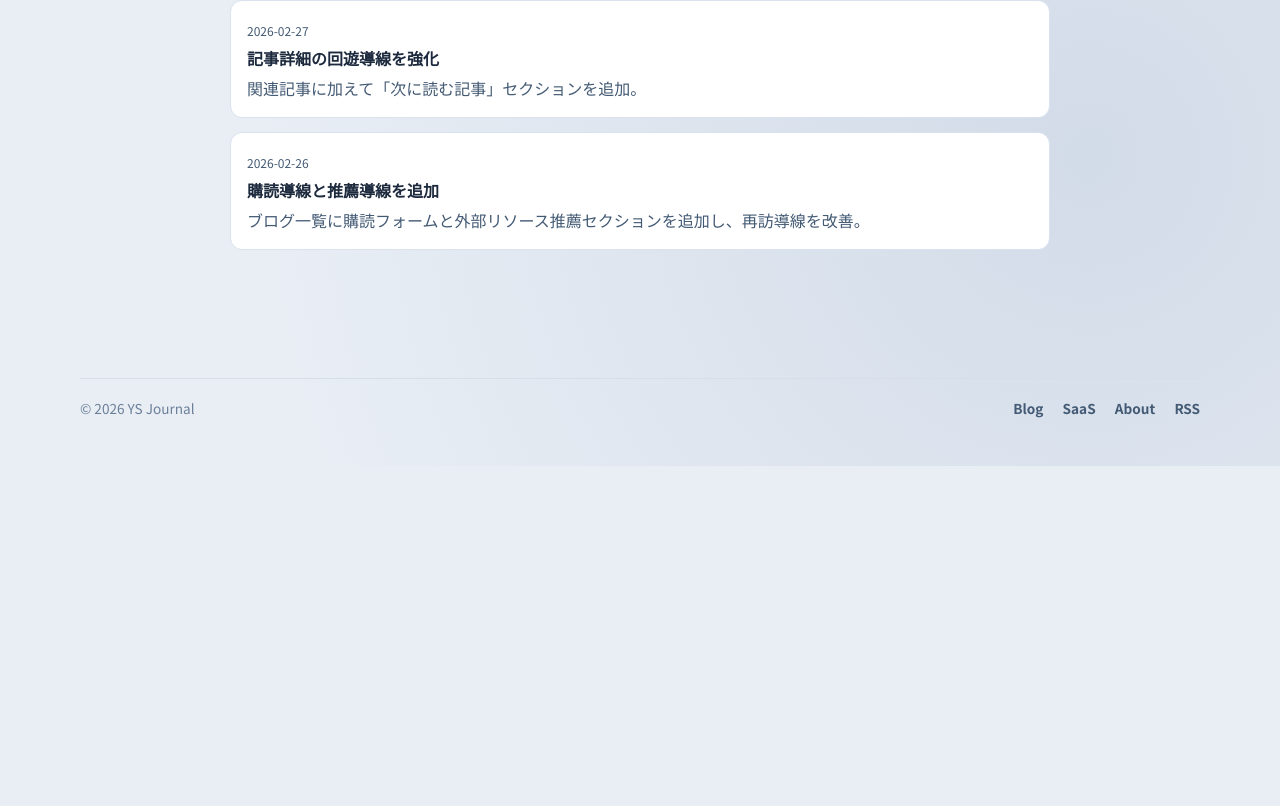
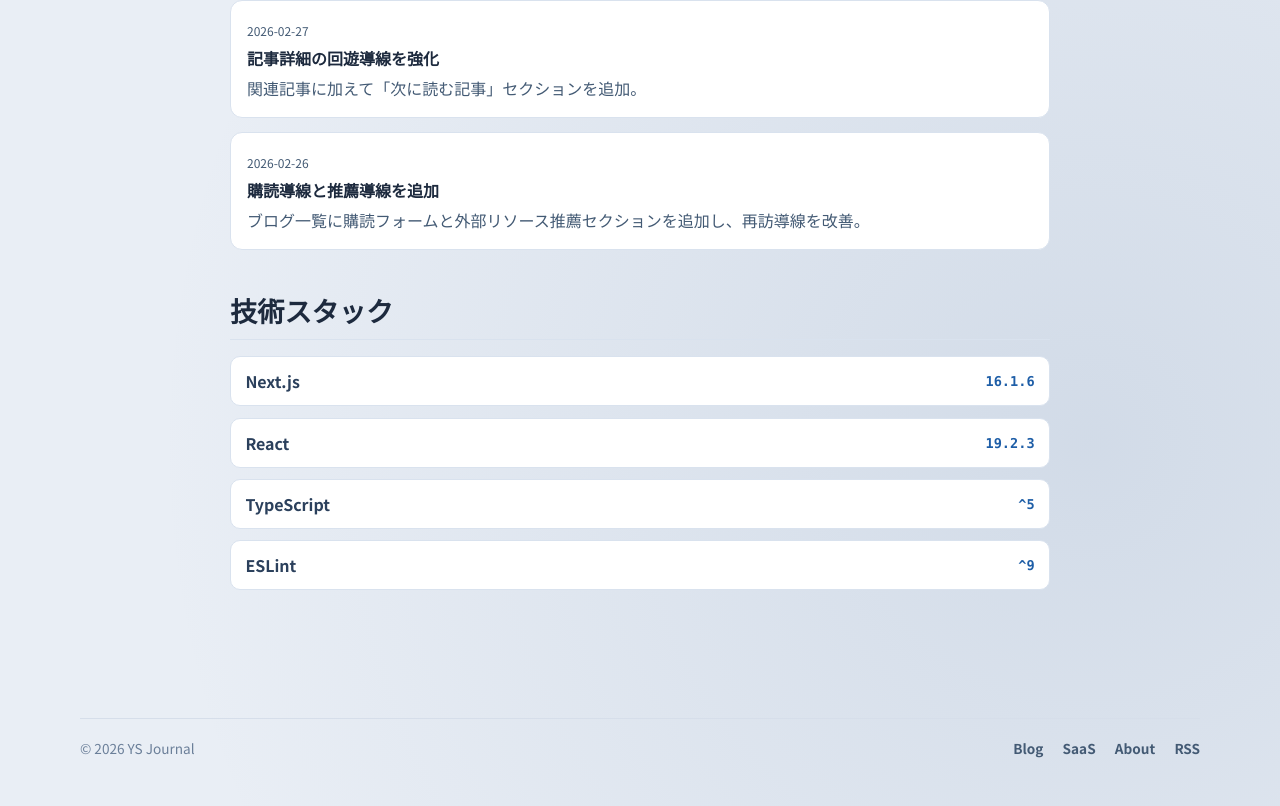
Before and after one commit to ysdev421/ys-portfolio, a Next.js app: page /about in a window 1280 px wide. Shown: the part 1605-2411 px from the top of the page. Before the commit the page ends 2071 px from the top, so only its background shows below. Built offline with nearby package versions, Linux system fonts and the light colour scheme; a web font is replaced by a local one.

Commit message:
Aboutに技術スタック一覧を追加

```diff
--- a/app/about/page.module.css
+++ b/app/about/page.module.css
@@ -182,6 +182,34 @@
   line-height: 1.7;
 }
 
+.stack {
+  margin-top: 1rem;
+  list-style: none;
+  display: grid;
+  gap: 0.7rem;
+}
+
+.stack li {
+  display: flex;
+  justify-content: space-between;
+  align-items: center;
+  background: #ffffff;
+  border: 1px solid #d9e2ee;
+  border-radius: 10px;
+  padding: 0.75rem 0.9rem;
+}
+
+.stack li span {
+  color: #2b405c;
+  font-weight: 600;
+}
+
+.stack li strong {
+  color: #1e5ea7;
+  font-family: ui-monospace, SFMono-Regular, Menlo, monospace;
+  font-size: 0.85rem;
+}
+
 @media (max-width: 600px) {
   .profile {
     flex-direction: column;
--- a/app/about/page.tsx
+++ b/app/about/page.tsx
@@ -1,4 +1,5 @@
 import type { Metadata } from "next";
+import packageJson from "@/package.json";
 import { posts } from "@/lib/posts";
 import { products } from "@/lib/products";
 import styles from "./page.module.css";
@@ -66,6 +67,13 @@ const updates = [
     detail:
       "ブログ一覧に購読フォームと外部リソース推薦セクションを追加し、再訪導線を改善。",
   },
+];
+
+const stack = [
+  { name: "Next.js", version: packageJson.dependencies.next },
+  { name: "React", version: packageJson.dependencies.react },
+  { name: "TypeScript", version: packageJson.devDependencies.typescript },
+  { name: "ESLint", version: packageJson.devDependencies.eslint },
 ];
 
 export default function AboutPage() {
@@ -153,6 +161,18 @@ export default function AboutPage() {
           ))}
         </ol>
       </section>
+
+      <section className={styles.section}>
+        <h2>技術スタック</h2>
+        <ul className={styles.stack}>
+          {stack.map((item) => (
+            <li key={item.name}>
+              <span>{item.name}</span>
+              <strong>{item.version}</strong>
+            </li>
+          ))}
+        </ul>
+      </section>
     </main>
   );
 }
```
